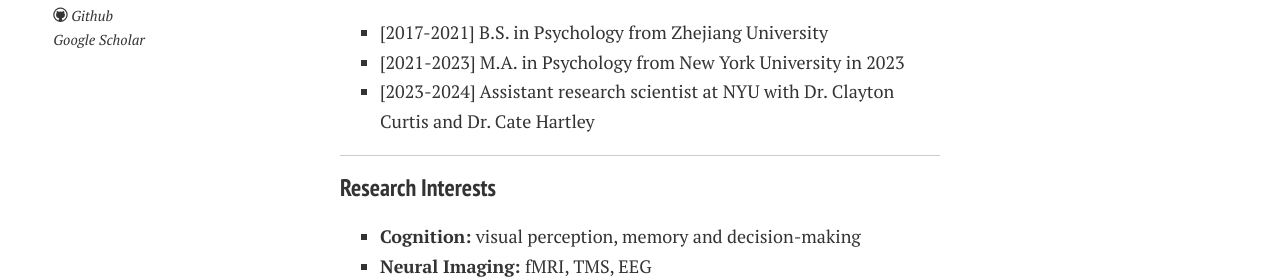
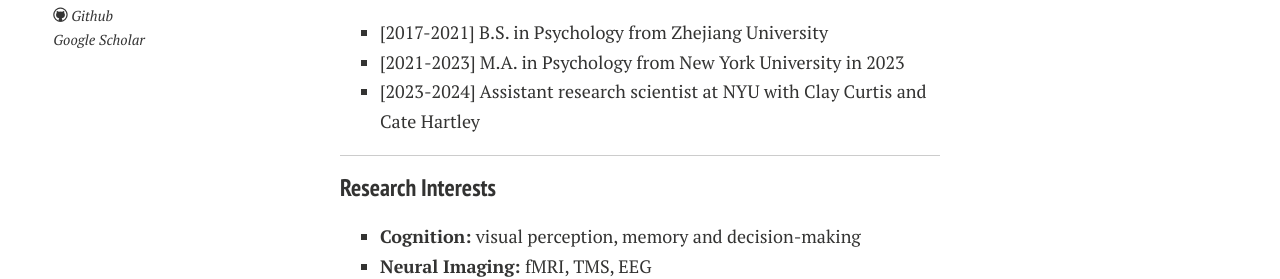
Before and after one commit to Qingqing-Yang-177/Qingqing-Yang-177.github.io, a Jekyll site: the page built from index.md, in a window 1280 px wide. Shown: the part 282-561 px from the top of the page. Built offline with Jekyll 4.4.1, drawn with Linux system fonts in a browser that asks for light colours; nearby versions of some CDN libraries; comment, search, counter and statistics services are not loaded; a style sheet for code colours, icons or effects is not loaded; our own code applies the rules of GitHub Pages for plain Markdown files.

Commit message:
Update index.md

```diff
--- a/index.md
+++ b/index.md
@@ -7,7 +7,7 @@ layout: page
 Hi, I am Qingqing Yang, a PhD student in Psychology, focused on Cogitive Neuroscience at the Ohio State University from 2024, working with [Prof. Hsin-Hung Li](https://www.hsinhungli.com/) and [Prof. Julie Golomb](https://u.osu.edu/golomblab/). Here are my past education and experience:
 - [2017-2021] B.S. in Psychology from Zhejiang University
 - [2021-2023] M.A. in Psychology from New York University in 2023
-- [2023-2024] Assistant research scientist at NYU with Dr. Clayton Curtis and Dr. Cate Hartley
+- [2023-2024] Assistant research scientist at NYU with Clay Curtis and Cate Hartley
 
 ---
 ### Research Interests
```
